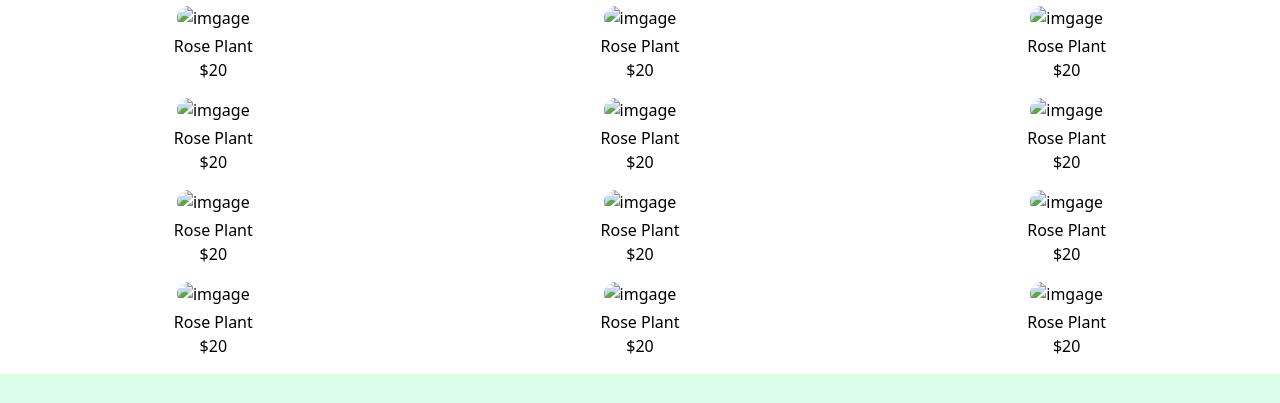
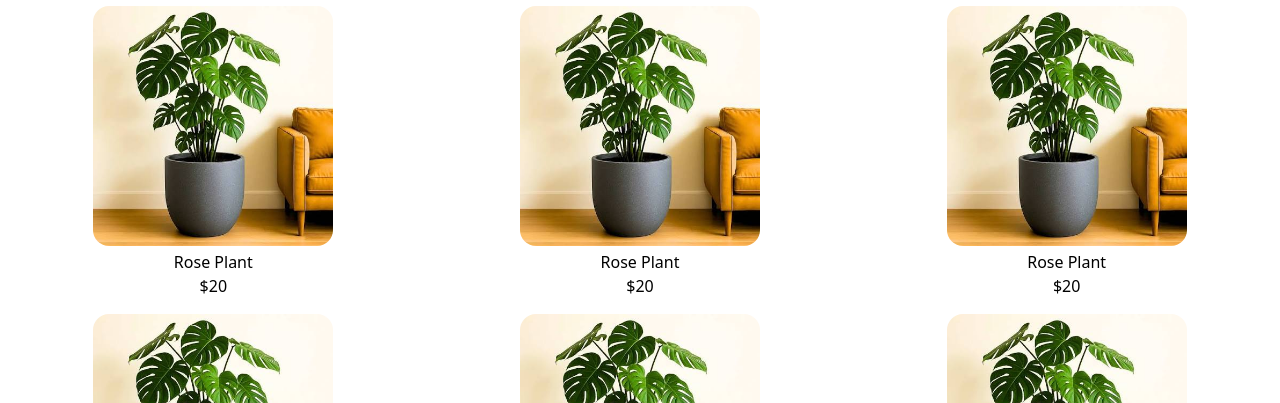
Before and after one commit to naveenkumar-2000/Greenden_naveen02, a plain HTML site: page products.html in a window 1280 px wide. Shown: the part 130-533 px from the top of the page. Drawn offline with nearby package versions, Linux system fonts and the light colour scheme; the site is published under a folder, as on GitHub Pages, so addresses that start at the root find nothing.

Commit message:
Fix image paths in products.html

```diff
--- a/products.html
+++ b/products.html
@@ -46,51 +46,51 @@
       <h2 class="font-bold text-3xl text-center text-green-800">Best Sellers</h2>
       <div class="grid grid-cols-2 mt-4 md:grid-cols-3">
         <div class="text-center m-2">
-          <img src="/images/header section img plant.jpeg" alt="imgage" class="w-60 mb-1 inline rounded-2xl hover:shadow-2xl hover:transform hover:-translate-y-2">
+          <img src="./images/header section img plant.jpeg" alt="imgage" class="w-60 mb-1 inline rounded-2xl hover:shadow-2xl hover:transform hover:-translate-y-2">
           <p>Rose Plant <br> $20</p>
         </div>
         <div class="text-center m-2">
-          <img src="/images/header section img plant.jpeg" alt="imgage" class="w-60 mb-1 inline rounded-2xl hover:shadow-2xl hover:transform hover:-translate-y-2">
+          <img src="./images/header section img plant.jpeg" alt="imgage" class="w-60 mb-1 inline rounded-2xl hover:shadow-2xl hover:transform hover:-translate-y-2">
           <p>Rose Plant <br> $20</p>
         </div>
         <div class="text-center m-2">
-          <img src="/images/header section img plant.jpeg" alt="imgage" class="w-60 mb-1 inline rounded-2xl hover:shadow-2xl hover:transform hover:-translate-y-2">
+          <img src="./images/header section img plant.jpeg" alt="imgage" class="w-60 mb-1 inline rounded-2xl hover:shadow-2xl hover:transform hover:-translate-y-2">
           <p>Rose Plant <br> $20</p>
         </div>
         <div class="text-center m-2">
-          <img src="/images/header section img plant.jpeg" alt="imgage" class="w-60 mb-1 inline rounded-2xl hover:shadow-2xl hover:transform hover:-translate-y-2">
+          <img src="./images/header section img plant.jpeg" alt="imgage" class="w-60 mb-1 inline rounded-2xl hover:shadow-2xl hover:transform hover:-translate-y-2">
           <p>Rose Plant <br> $20</p>
         </div>
         <div class="text-center m-2">
-          <img src="/images/header section img plant.jpeg" alt="imgage" class="w-60 mb-1 inline rounded-2xl hover:shadow-2xl hover:transform hover:-translate-y-2">
+          <img src="./images/header section img plant.jpeg" alt="imgage" class="w-60 mb-1 inline rounded-2xl hover:shadow-2xl hover:transform hover:-translate-y-2">
           <p>Rose Plant <br> $20</p>
         </div>
         <div class="text-center m-2">
-          <img src="/images/header section img plant.jpeg" alt="imgage" class="w-60 mb-1 inline rounded-2xl hover:shadow-2xl hover:transform hover:-translate-y-2">
+          <img src="./images/header section img plant.jpeg" alt="imgage" class="w-60 mb-1 inline rounded-2xl hover:shadow-2xl hover:transform hover:-translate-y-2">
           <p>Rose Plant <br> $20</p>
         </div>
         <div class="text-center m-2">
-          <img src="/images/header section img plant.jpeg" alt="imgage" class="w-60 mb-1 inline rounded-2xl hover:shadow-2xl hover:transform hover:-translate-y-2">
+          <img src="./images/header section img plant.jpeg" alt="imgage" class="w-60 mb-1 inline rounded-2xl hover:shadow-2xl hover:transform hover:-translate-y-2">
           <p>Rose Plant <br> $20</p>
         </div>
         <div class="text-center m-2">
-          <img src="/images/header section img plant.jpeg" alt="imgage" class="w-60 mb-1 inline rounded-2xl hover:shadow-2xl hover:transform hover:-translate-y-2">
+          <img src="./images/header section img plant.jpeg" alt="imgage" class="w-60 mb-1 inline rounded-2xl hover:shadow-2xl hover:transform hover:-translate-y-2">
           <p>Rose Plant <br> $20</p>
         </div>
         <div class="text-center m-2">
-          <img src="/images/header section img plant.jpeg" alt="imgage" class="w-60 mb-1 inline rounded-2xl hover:shadow-2xl hover:transform hover:-translate-y-2">
+          <img src="./images/header section img plant.jpeg" alt="imgage" class="w-60 mb-1 inline rounded-2xl hover:shadow-2xl hover:transform hover:-translate-y-2">
           <p>Rose Plant <br> $20</p>
         </div>
         <div class="text-center m-2">
-          <img src="/images/header section img plant.jpeg" alt="imgage" class="w-60 mb-1 inline rounded-2xl hover:shadow-2xl hover:transform hover:-translate-y-2">
+          <img src="./images/header section img plant.jpeg" alt="imgage" class="w-60 mb-1 inline rounded-2xl hover:shadow-2xl hover:transform hover:-translate-y-2">
           <p>Rose Plant <br> $20</p>
         </div>
         <div class="text-center m-2">
-          <img src="/images/header section img plant.jpeg" alt="imgage" class="w-60 mb-1 inline rounded-2xl hover:shadow-2xl hover:transform hover:-translate-y-2">
+          <img src="./images/header section img plant.jpeg" alt="imgage" class="w-60 mb-1 inline rounded-2xl hover:shadow-2xl hover:transform hover:-translate-y-2">
           <p>Rose Plant <br> $20</p>
         </div>
         <div class="text-center m-2">
-          <img src="/images/header section img plant.jpeg" alt="imgage" class="w-60 mb-1 inline rounded-2xl hover:shadow-2xl hover:transform hover:-translate-y-2">
+          <img src="./images/header section img plant.jpeg" alt="imgage" class="w-60 mb-1 inline rounded-2xl hover:shadow-2xl hover:transform hover:-translate-y-2">
           <p>Rose Plant <br> $20</p>
         </div>
       </div>
```
